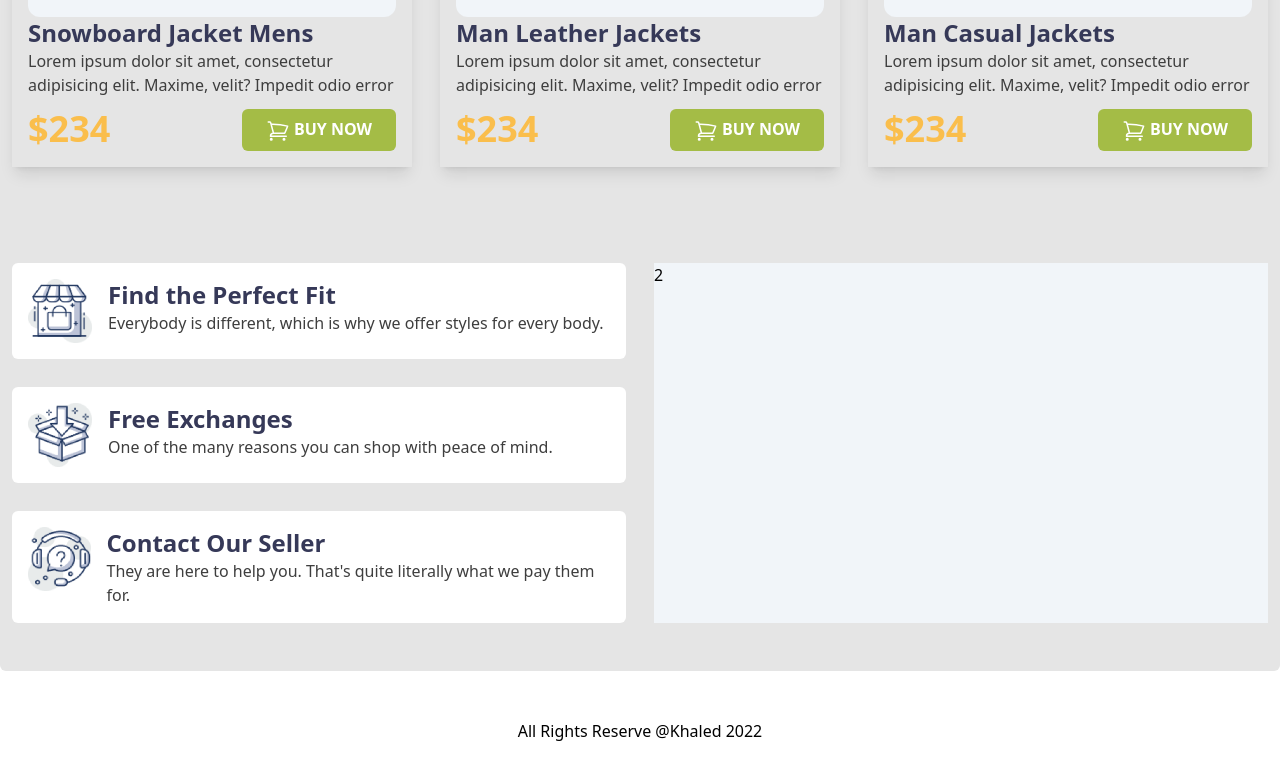
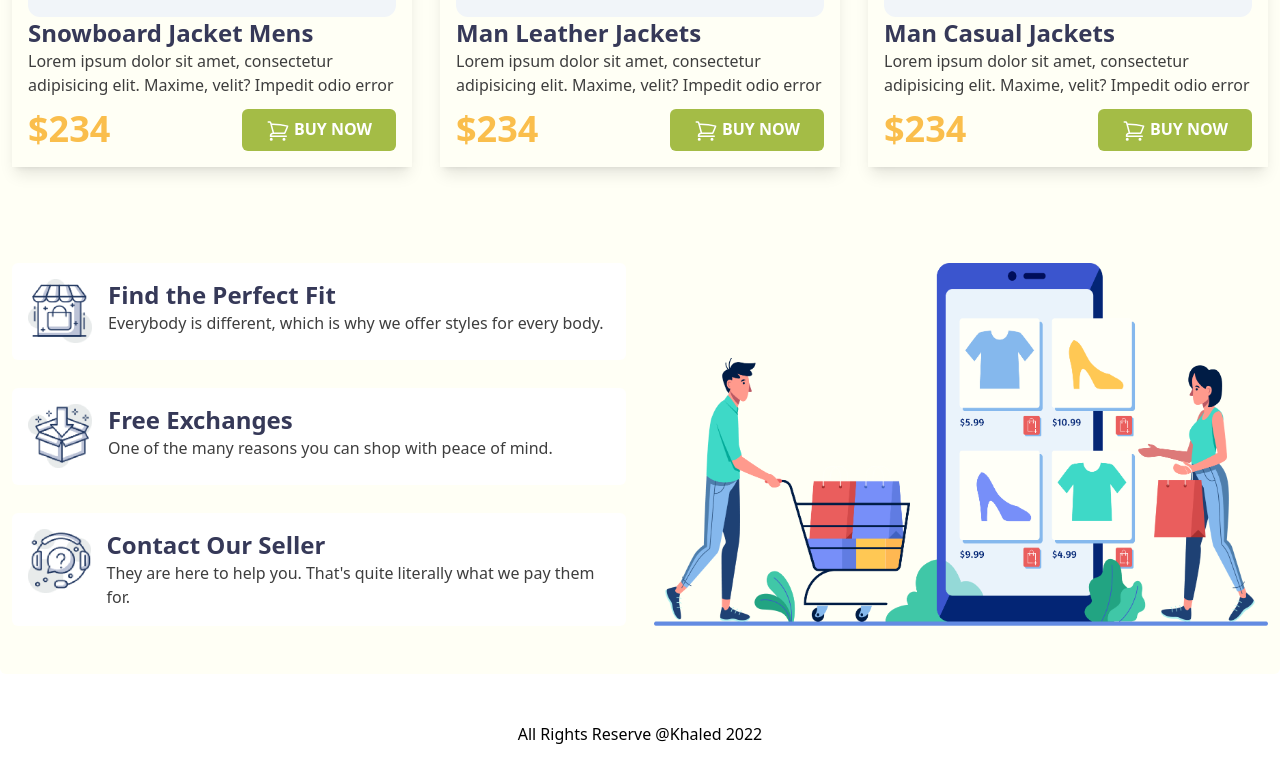
Before and after one commit to khaled39ab/Penguin-Fashion-with-Tailwind, a plain HTML site: page index.html in a window 1280 px wide. Shown: the part 1961-2743 px from the top of the page. Drawn offline with nearby package versions, Linux system fonts and the light colour scheme.

Commit message:
benefit section complete

```diff
--- a/index.html
+++ b/index.html
@@ -59,7 +59,7 @@
             </div>
         </section>
     </header>
-    <main class="container mx-auto bg-[#E5E5E5] px-3 rounded-md">
+    <main class="container mx-auto bg-[#fffff5] px-3 rounded-md">
 
         <!-- Woman jacket Section  -->
         <section class="mt-24">
@@ -209,7 +209,7 @@
 
         <!-- benefit section  -->
         <section class="pb-12">
-            <div class="grid grid-cols-2 gap-7">
+            <div class="grid lg:grid-cols-2 gap-7 md:grid-cols-1">
                 <div class="flex bg-white p-4 rounded-md">
                     <img class="h-16 w-16" src="./images/house.png" alt="">
                     <div class="ml-4">
@@ -218,7 +218,11 @@
                         </p>
                     </div>
                 </div>
-                <div class="bg-slate-100 row-span-3">2</div>
+
+                <div class= "row-span-3">
+                    <img src="./images/shopping.png" alt="">
+                </div>
+
                 <div class="flex bg-white p-4 rounded-md">
                     <img class="h-16 w-16" src="./images/box.png" alt="">
                     <div class="ml-4">
@@ -228,6 +232,7 @@
                         </p>
                     </div>
                 </div>
+
                 <div class="flex bg-white p-4 rounded-md">
                     <img class="h-16 w-16" src="./images/question.png" alt="">
                     <div class="ml-4">
```
